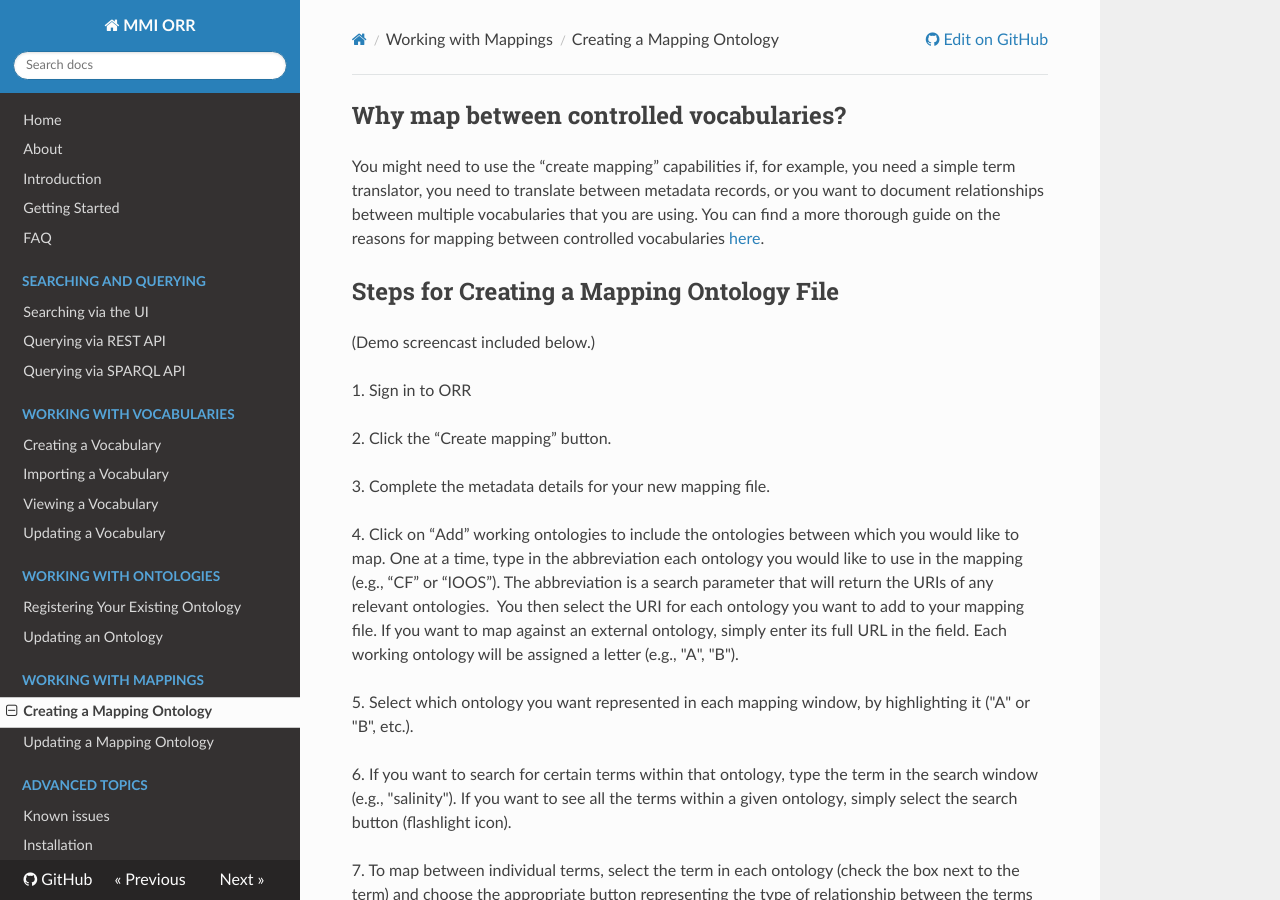
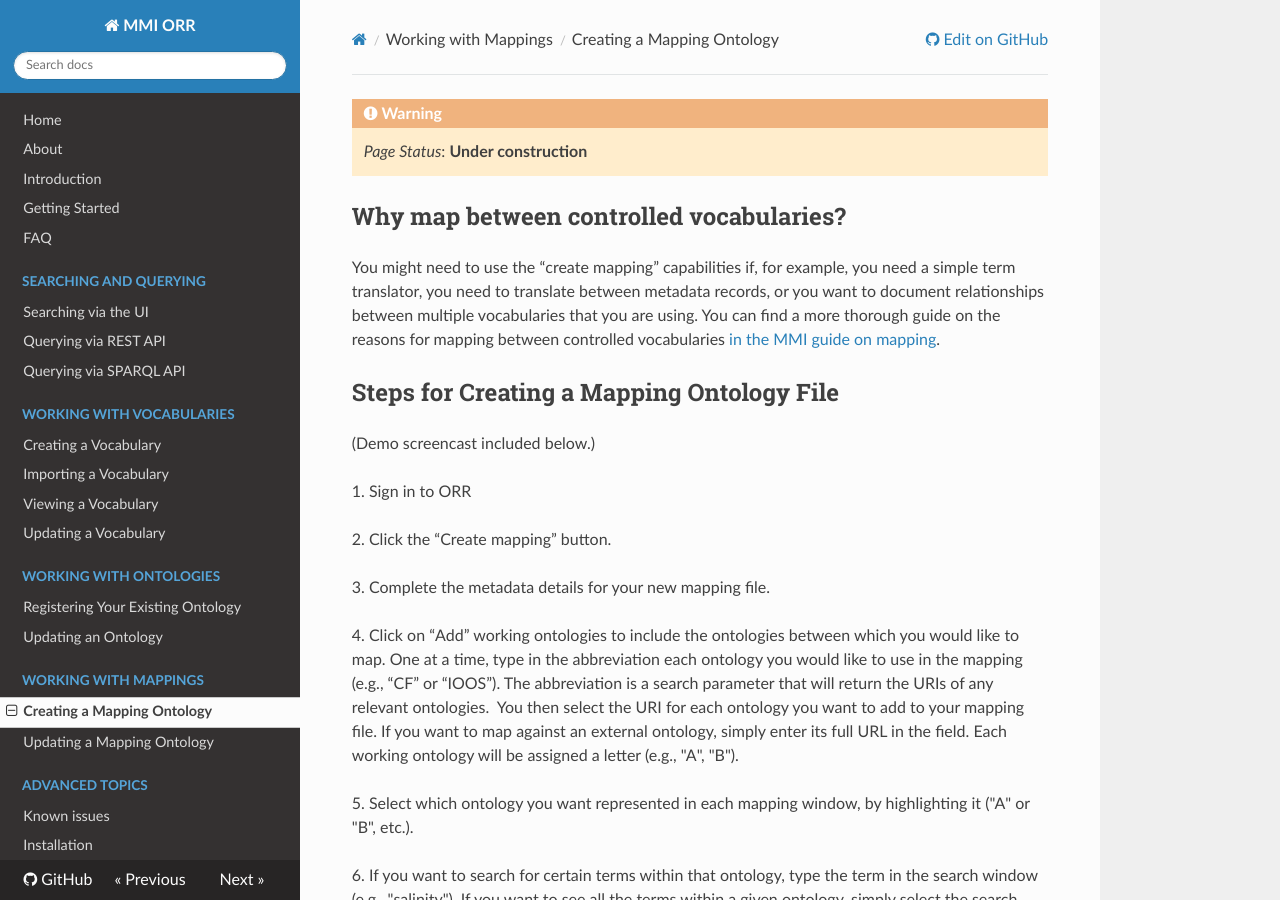
Before and after one commit to mmisw/mmiorr-docs, an MkDocs documentation site: the page built from docs/mapping/new.md, in a window 1280 px wide and 900 px high. Built offline with MkDocs 1.6.1, drawn with Linux system fonts in a browser that asks for light colours; nearby versions of some CDN libraries; old or Windows-style settings are respelled for this version of MkDocs.

Commit message:
under construction

```diff
--- a/docs/mapping/new.md
+++ b/docs/mapping/new.md
@@ -1,10 +1,13 @@
+!!! warning
+    _Page Status_: **Under construction**
+
 ## Why map between controlled vocabularies?
 
 You might need to use the “create mapping” capabilities if, for example, you need a simple
 term translator, you need to translate between metadata records, or you want to document
 relationships between multiple vocabularies that you are using.
 You can find a more thorough guide on the reasons for mapping between
-controlled vocabularies [here](https://marinemetadata.org/guides/vocabs/cvchooseimplement/cvmap).
+controlled vocabularies [in the MMI guide on mapping](https://marinemetadata.org/guides/vocabs/cvchooseimplement/cvmap).
 
 ## Steps for Creating a Mapping Ontology File
 
```
